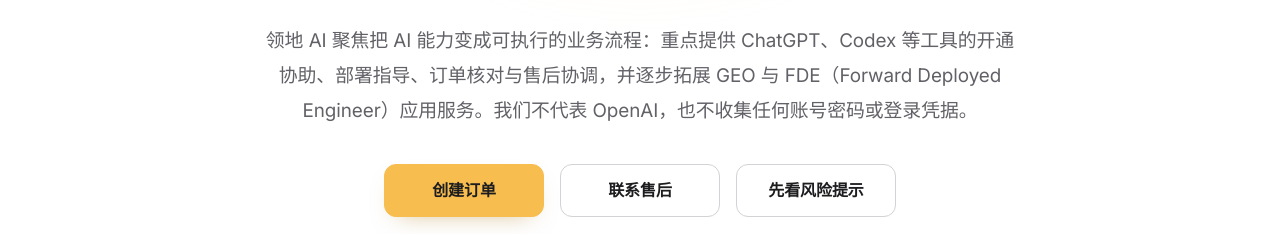
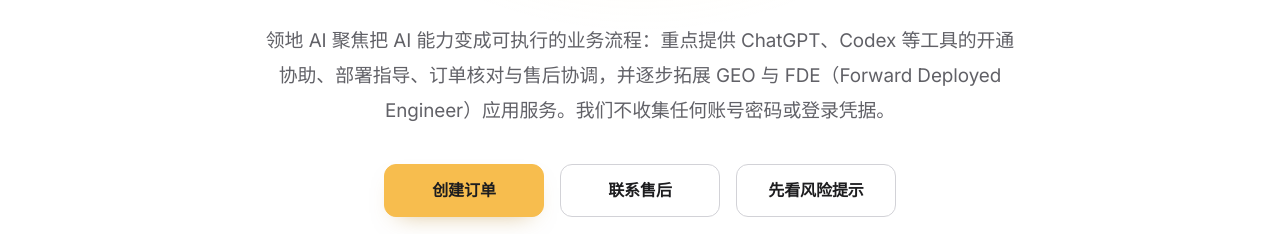
Before and after one commit to cashflowxl/tdp-site, a plain HTML site: page index.html in a window 1280 px wide. Shown: the part 522-756 px from the top of the page. Drawn offline with Linux system fonts and the light colour scheme.

Commit message:
Simplify homepage service copy

```diff
--- a/index.html
+++ b/index.html
@@ -197,7 +197,7 @@
     <div class="wrap">
       <p class="eyebrow">LINGDI AI · BUSINESS ENABLEMENT</p>
       <h1>AI 商业应用<br><span>落地服务商。</span></h1>
-      <p class="hero-copy">领地 AI 聚焦把 AI 能力变成可执行的业务流程：重点提供 ChatGPT、Codex 等工具的开通协助、部署指导、订单核对与售后协调，并逐步拓展 GEO 与 FDE（Forward Deployed Engineer）应用服务。我们不代表 OpenAI，也不收集任何账号密码或登录凭据。</p>
+      <p class="hero-copy">领地 AI 聚焦把 AI 能力变成可执行的业务流程：重点提供 ChatGPT、Codex 等工具的开通协助、部署指导、订单核对与售后协调，并逐步拓展 GEO 与 FDE（Forward Deployed Engineer）应用服务。我们不收集任何账号密码或登录凭据。</p>
       <div class="hero-actions"><a class="btn btn-primary" href="/lingdi-live-test.html">创建订单</a><a class="btn btn-secondary" href="#support">联系售后</a><a class="btn btn-secondary" href="#risk">先看风险提示</a></div>
       <p class="trust-note"><strong>服务边界：</strong>本页提供方案说明；点击“创建订单”会进入独立测试下单页并写入订单数据库。支付仍是人工核对，不接入支付 SDK、商户号或支付密钥。</p>
       <div class="flow" aria-label="AI 应用落地流程">
```
